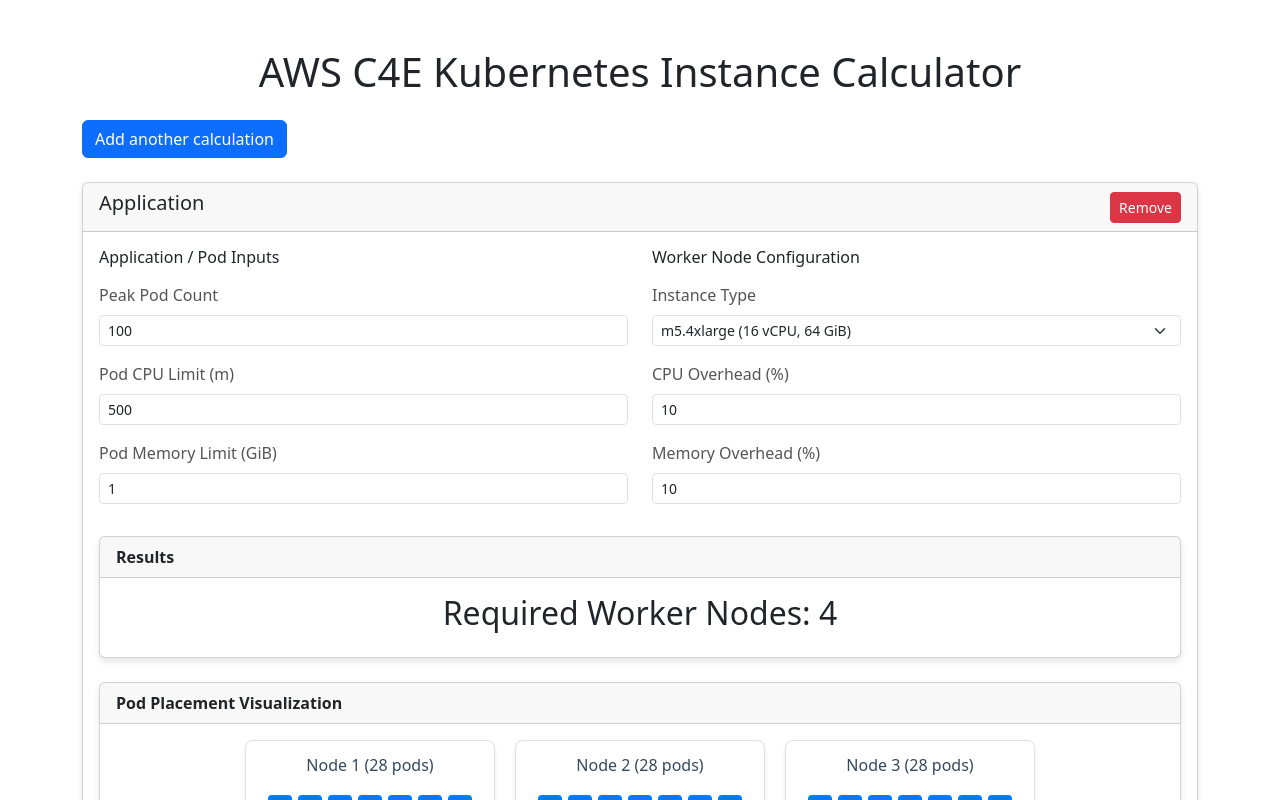
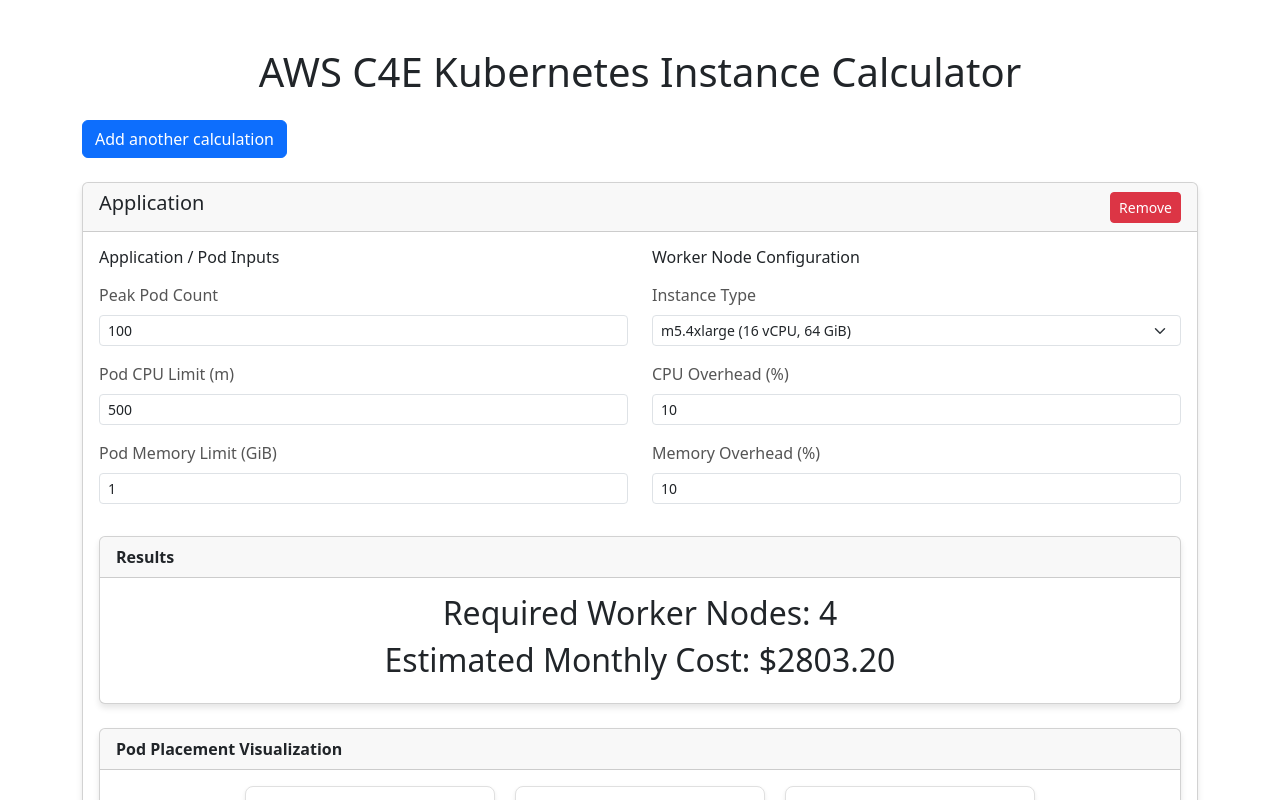
Before and after one commit to coresoul76/kubernetes-instance-calculator, a React (Create React App) app in the folder worker-node-calculator/: page / in a window 1280 px wide. Shown: the top 800 px of the page. Built offline with nearby package versions, Linux system fonts and the light colour scheme.

Commit message:
feat: Add monthly cost calculation to results

```diff
--- a/worker-node-calculator/src/Calculator.js
+++ b/worker-node-calculator/src/Calculator.js
@@ -39,8 +39,10 @@
   const [cpuOverhead, setCpuOverhead] = useState(10);
   const [memoryOverhead, setMemoryOverhead] = useState(10);
 
+  const INSTANCE_COST_PER_MONTH = 700.80; // On-demand m5.4xlarge in Singapore
   const [requiredNodes, setRequiredNodes] = useState(0);
   const [nodePlacement, setNodePlacement] = useState([]);
+  const [monthlyCost, setMonthlyCost] = useState(0);
 
   useEffect(() => {
     if (instanceType === 'custom') {
@@ -65,6 +67,7 @@
       const nodesByMemory = Math.ceil(totalPodMemory / usableNodeMemory);
       const calculatedNodes = Math.max(nodesByCpu, nodesByMemory);
       setRequiredNodes(calculatedNodes);
+      setMonthlyCost(calculatedNodes * INSTANCE_COST_PER_MONTH);
 
       const nodes = Array.from({ length: calculatedNodes }, () => ({
         pods: [],
@@ -175,6 +178,7 @@
                 </div>
                 <div className="card-body">
                 <h2>Required Worker Nodes: {requiredNodes}</h2>
+                <h2>Estimated Monthly Cost: ${monthlyCost.toFixed(2)}</h2>
                 </div>
             </div>
 
```
